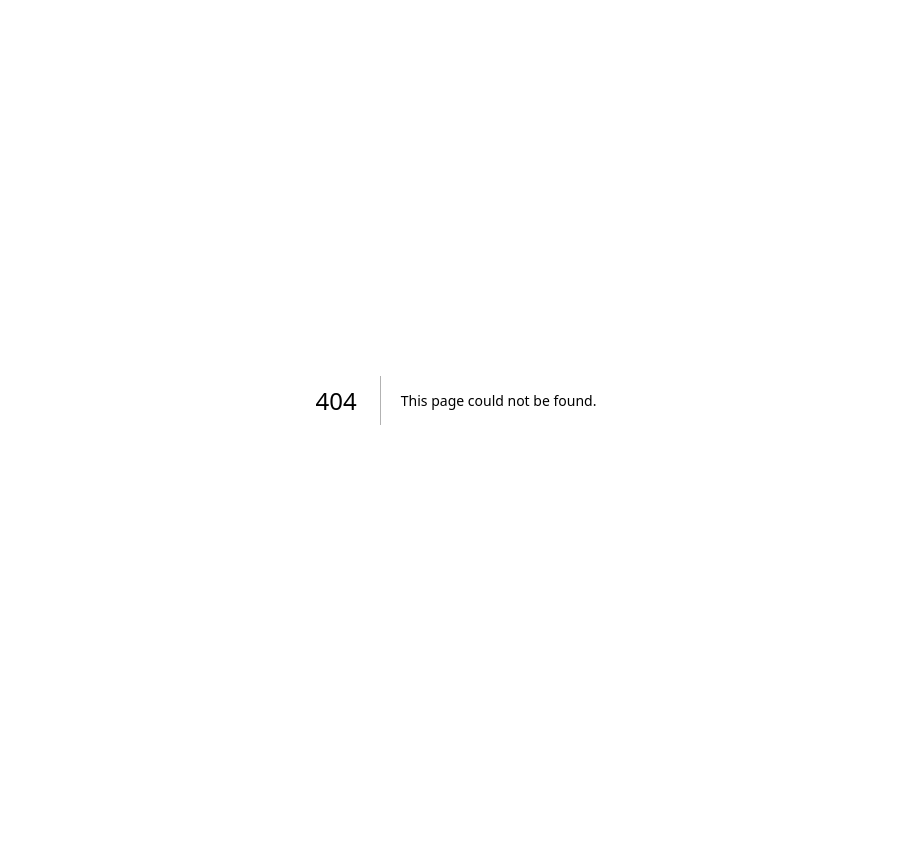
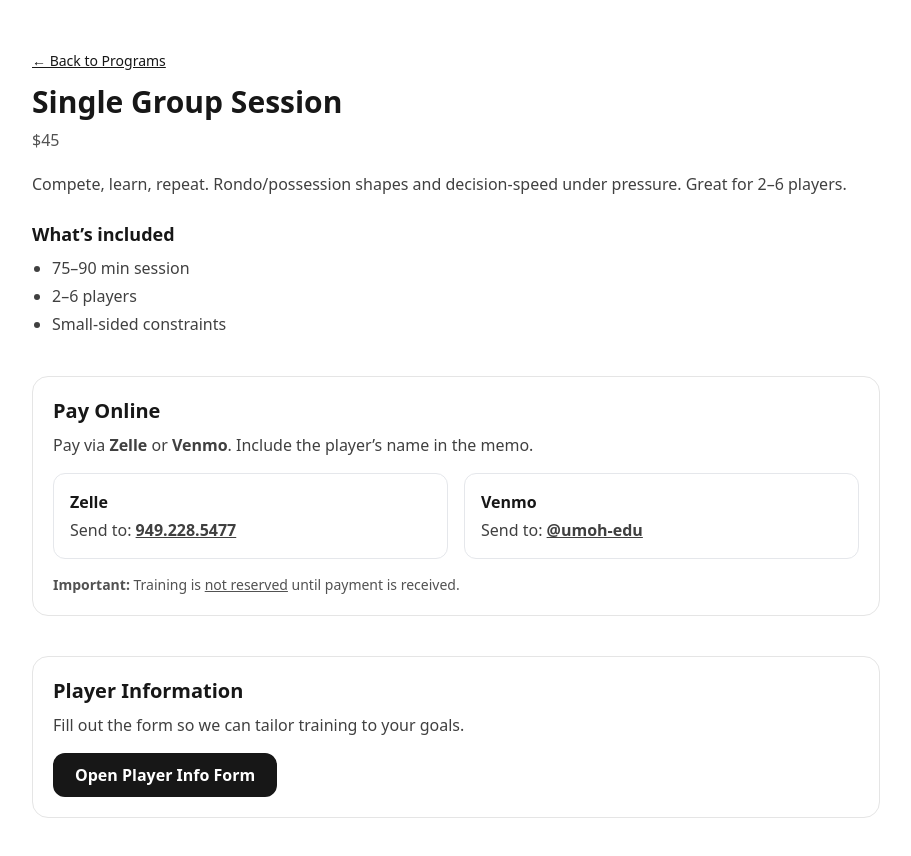
Before and after one commit to BiaseSports/biaseports-site, a Next.js app: page /plans/group-session in a window 1280 px wide. Before the commit this address had no page. Shown: the top 856 px of the page, without its empty margins (184-1095 px from the left). Before the commit the page ends 800 px from the top, so only its background shows below. Built offline with nearby package versions, Linux system fonts and the light colour scheme.

Commit message:
Create group-session.js

```diff
--- /dev/null
+++ b/pages/plans/group-session.js
@@ -0,0 +1,34 @@
+// pages/plans/group-session.js
+import Link from "next/link";
+
+export default function GroupSession() {
+  return (
+    <main className="max-w-4xl mx-auto px-6 py-12">
+      <Link href="/programs" className="text-sm underline">← Back to Programs</Link>
+      <h1 className="mt-3 text-3xl font-extrabold">Single Group Session</h1>
+      <div className="mt-2 text-neutral-600">$45</div>
+
+      <p className="mt-5 text-neutral-700">
+        Compete, learn, repeat. Rondo/possession shapes and decision-speed under pressure.
+        Great for 2–6 players.
+      </p>
+
+      <div className="mt-6">
+        <h2 className="font-semibold text-lg">What’s included</h2>
+        <ul className="mt-2 list-disc pl-5 space-y-1 text-neutral-700">
+          <li>75–90 min session</li>
+          <li>2–6 players</li>
+          <li>Small-sided constraints</li>
+        </ul>
+      </div>
+
+      <Payment />
+      <PlayerForm />
+    </main>
+  );
+}
+
+// Reuse helpers
+function Payment(){return(<section className="mt-10 rounded-2xl border border-neutral-200 p-5"><h2 className="text-xl font-semibold">Pay Online</h2><p className="mt-2 text-neutral-700">Pay via <strong>Zelle</strong> or <strong>Venmo</strong>. Include the player’s name in the memo.</p><div className="mt-4 grid sm:grid-cols-2 gap-4"><PayBox title="Zelle" value="949.228.5477" href="tel:19492285477"/><PayBox title="Venmo" value="@umoh-edu" href="https://venmo.com/u/umoh-edu" external/></div><p className="mt-4 text-sm text-neutral-600"><strong>Important:</strong> Training is <u>not reserved</u> until payment is received.</p></section>);}
+function PayBox({title,value,href,external}){return(<div className="rounded-xl border p-4"><h3 className="font-semibold">{title}</h3><p className="mt-1 text-neutral-700">Send to: <a className="underline" href={href} {...(external?{target:"_blank",rel:"noopener noreferrer"}:{})}><strong>{value}</strong></a></p></div>);}
+function PlayerForm(){return(<section className="mt-10 rounded-2xl border border-neutral-200 p-5"><h2 className="text-xl font-semibold">Player Information</h2><p className="mt-2 text-neutral-700">Fill out the form so we can tailor training to your goals.</p><a href="https://forms.gle/MFPvsvNndGhjzvst5" className="inline-block mt-4 rounded-xl border-2 border-neutral-900 bg-neutral-900 text-white px-5 py-2 font-semibold hover:bg-white hover:text-neutral-900 transition-colors" target="_blank" rel="noopener noreferrer">Open Player Info Form</a></section>);}
```
